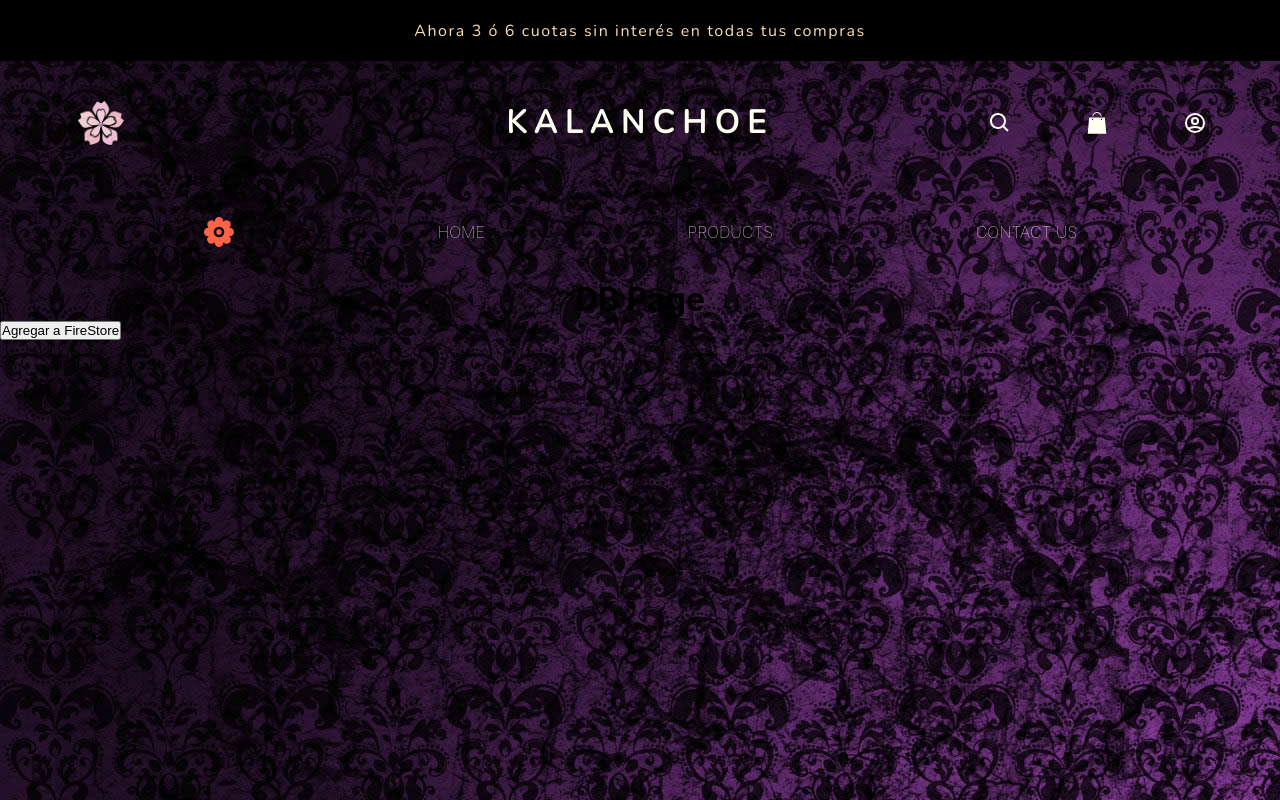
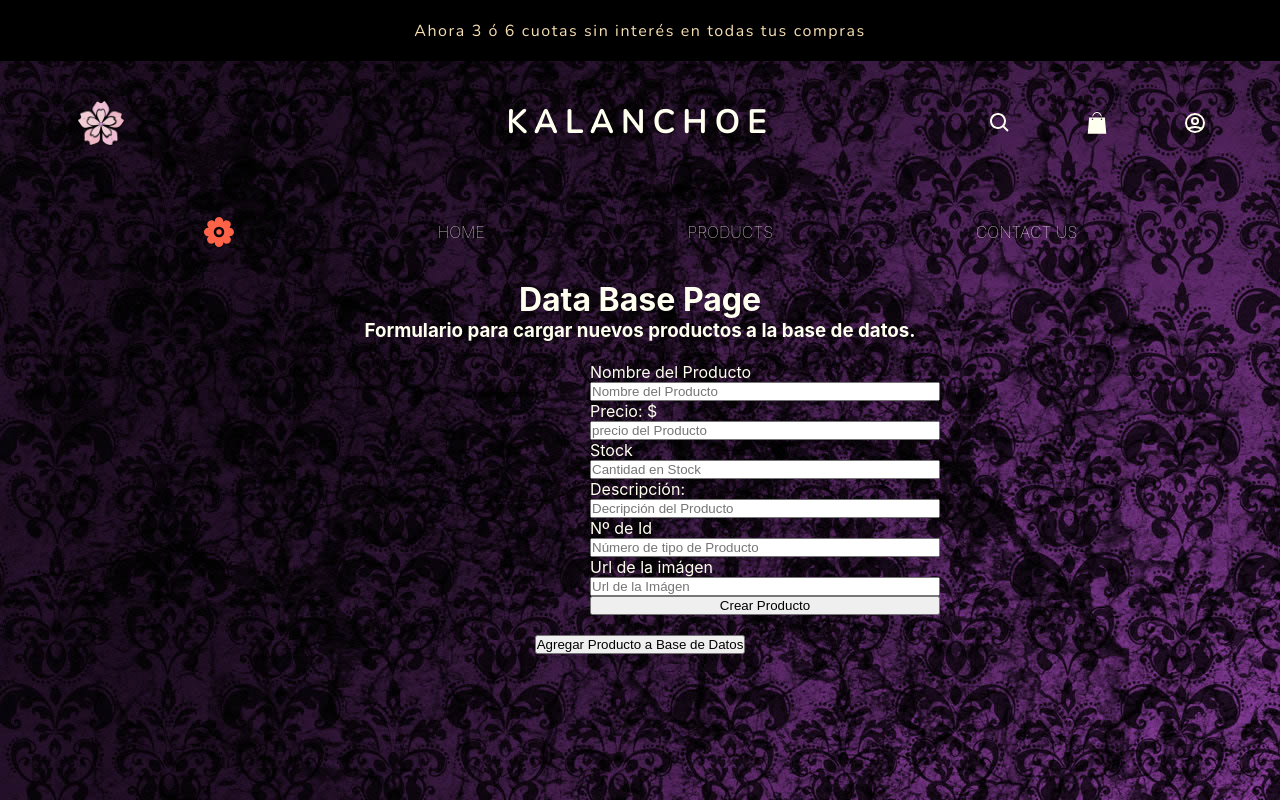
Before and after one commit to DemianKoro/myApp, a React (Create React App) app: page /myApp/dbPage in a window 1280 px wide. Built offline with nearby package versions, Linux system fonts and the light colour scheme; no server answers; the database is empty.

Commit message:
Formulario a base de datos

```diff
--- a/src/components/Header/LoginMenu/Search/Search.jsx
+++ b/src/components/Header/LoginMenu/Search/Search.jsx
@@ -1,11 +1,14 @@
 import React from "react";
 import { BiSearch } from "react-icons/bi";
+import { Link } from 'react-router-dom';
 import "./Search.scss";
 
 const Search = () => {
   return (
     <>
-      <BiSearch className="img" />
+      <Link to="/myApp/DbPage">
+        <BiSearch className="img" />
+      </Link>
     </>
   );
 };
--- a/src/context/CartContext.jsx
+++ b/src/context/CartContext.jsx
@@ -1,7 +1,9 @@
 import {createContext, useContext, useState} from 'react';
 import React from 'react';
+import swal from 'sweetalert';
 export const CartContext = createContext({});
 CartContext.displayName = "CartContext";
+
 
 
 export const CartProvider = ({children}) => {
@@ -11,7 +13,7 @@ export const CartProvider = ({children}) => {
 
     const grabarProductoEnCarrito = (item, cantidad) => {
         if (cantidad===0) {
-            alert('Debe ingresar una cantidad');
+            swal('Debe ingresar una cantidad');
             console.log('La cantidad no puede ser Cero. No se agregó nada al Carrito');
         }
         else {
--- a/src/pages/CartPage.jsx
+++ b/src/pages/CartPage.jsx
@@ -27,7 +27,7 @@ const CartPage = () => {
         {
                 return (
                 <>
-                    <table className="bodyContenedor__detalleCompra" id="detalleCompra">
+                    <table key={comprar.item.id} className="bodyContenedor__detalleCompra" id="detalleCompra">
                         <tr className="bodyContenedor__detalleCompra__items">
                             <td className="bodyContenedor__detalleCompra__foto" id="foto">
                                 <img id="fotoCompra" src= {comprar.item.imagen} style={{width:"3rem"}} alt=""></img>
--- a/src/pages/DbPage.jsx
+++ b/src/pages/DbPage.jsx
@@ -1,32 +1,168 @@
 import React from "react";
 import { getFirestore } from "../firebase";
+import "./DbPage.scss"
 
-const PRODUCT = {
-    nombre: "Short Rings",
-    descripcion: "Short cortito que muestra bastante.",
-    precio: 5500,
-    stock: 10,
-    imagen: "https://i.postimg.cc/bNTzfT13/85.jpg",
-    categoriaId: 3,
-};
+// ↓ Constante para subir un producto ya declarado en un objeto ↓ a Firestore //
+
+// const PRODUCTO = {
+//   nombre: "Short Rings",
+//   descripcion: "Short cortito que muestra bastante.",
+//   precio: 5500,
+//   stock: 10,
+//   imagen: "https://i.postimg.cc/bNTzfT13/85.jpg",
+//   categoriaId: 3,
+// };
+
+//////////////////////////////////////////////////////////////////////
+
+// ↓ Constante para subir varios productos ya declarados en un Array ↓ a Firestore //
+
+// const PRODUCTOS = [
+//   {
+//     nombre: "Vestido Snail",
+//     precio: 17700,
+//     descripcion:
+//       "Vestido corto estampado con mangas. Abierto adelante con pequeños botones, escote en V. Presenta botones en puños.",
+//     imagen: "https://i.postimg.cc/5NWNNdHh/image01.jpg",
+//     stock: 14,
+//     caterogiaId: 1,
+//   },
+//   {
+//     nombre: "Sweater Zigzag",
+//     descripcion:
+//       "Sweater con escote redondo y moldería al cuerpo. Tiene estampa de rayas zigzag multicolor sobre fondo crudo o azul. Ideal para combinar con jeans en tu look de todos los días.",
+//     precio: 18800,
+//     stock: 7,
+//     imagen: "https://i.postimg.cc/qMcBNbyz/image02.jpg",
+//     caterogiaId: 2,
+//   },
+//   {
+//     nombre: "Vestido Squamas",
+//     descripcion:
+//       "Vestido largo estampado de manga larga. Cuello redondo. Combina muy bien con botas altas hasta la rodilla y maquillaje en los parpados con purpurina.",
+//     precio: 19500,
+//     stock: 2,
+//     imagen: "https://i.postimg.cc/jSsxPH4v/image03.jpg",
+//     caterogiaId: 1,
+//   },
+// ];
+
+// para hacer un form de carga de producto, ver video GMT20220209-220719_Recording_1920x1080 de la clase 13 FireBase II ( MINUTO : 00:48 aprox) //
 
 const DbPage = () => {
+  const db = getFirestore();
+  const collection = db.collection("productos");
+
+  const [nombre, setNombre] = React.useState("");
+  const [precio, setPrecio] = React.useState("");
+  const [descripcion, setDescripcion] = React.useState("");
+  const [stock, setStock] = React.useState("");
+  const [categotriaId, setCategoriaId] = React.useState("");
+  const [imagen, setImagen] = React.useState("");
+
+  const handleSubmit = (evt) => {
+    evt.preventDefault();
+    console.log("Se creo el Producto", PRODUCTO);
+  }
+
+  const PRODUCTO = {
+    nombre,
+    descripcion,
+    precio,
+    imagen,
+    stock,
+    categotriaId,
+  };
 
   const crearProductoEnFirestore = () => {
-    const db = getFirestore();
-    const collection = db.collection("productos");
     collection
-      .add(PRODUCT)
+      .add(PRODUCTO)
       .then((res) => console.log("Producto Agregado:", res.id))
       .catch((err) => console.log("Se ha producido un Error:", err));
-  }
+  };
+
+  // const crearColeccionEnFirestore = () => {
+  //   PRODUCTOS.forEach((producto) => {
+  //     collection
+  //       .add(producto)
+  //       .then((res) => console.log("Producto Agregado:", res.id))
+  //       .catch((err) => console.log("Se ha producido un Error:", err));
+  //   });
+  // };
 
   return (
-    <div>
-      <h1>DB Page</h1>
-      <button onClick={crearProductoEnFirestore}>Agregar a FireStore</button>
+    <div className="dbPage">
+      <h1>Data Base Page</h1>
+      <h3>Formulario para cargar nuevos productos a la base de datos.</h3>
+      <br />
+      <div className="dbPage__body" >
+        <div className="dbPage__body__imagenContainer" >
+          <img src={imagen} alt="" />
+        </div>
+        <form className="dbPage__body__form" onSubmit={handleSubmit} >
+          <label htmlFor="name"></label>
+          Nombre del Producto<input
+            type="text"
+            id="name"
+            name="name"
+            placeholder="Nombre del Producto"
+            value={nombre}
+            onChange={e=>setNombre(e.target.value)}
+          />
+          <label htmlFor="precio"></label>
+          Precio: $<input
+            type="number"
+            id="precio"
+            name="precio"
+            placeholder="precio del Producto"
+            value={precio}
+            onChange={e=>setPrecio(e.target.value)}
+          />
+          <label htmlFor="stock"></label>
+          Stock<input
+            type="number"
+            id="stock"
+            name="stock"
+            placeholder="Cantidad en Stock"
+            value={stock}
+            onChange={e=>setStock(e.target.value)}
+          />
+          Descripción:<label htmlFor="descripcion"></label>
+          <input
+            type="text"
+            id="descripcion"
+            name="descripcion"
+            placeholder="Decripción del Producto"
+            value={descripcion}
+            onChange={e=>setDescripcion(e.target.value)}
+          />
+          Nº de Id<label htmlFor="categoriaId"></label>
+          <input
+            type="number"
+            id="categoriaId"
+            name="caterogiaId"
+            placeholder="Número de tipo de Producto"
+            value={categotriaId}
+            onChange={e=>setCategoriaId(e.target.value)}
+          />
+          Url de la imágen <label htmlFor="imagen"></label>
+          <input
+            type="text"
+            id="imagen"
+            name="iamgen"
+            placeholder="Url de la Imágen"
+            value={imagen}
+            onChange={e=>setImagen(e.target.value)}
+          />
+          <input type="submit" value="Crear Producto" />
+        </form>
+      </div>
+      <br />
+      <button onClick={crearProductoEnFirestore}>Agregar Producto a Base de Datos</button>
+      {/* <button onClick={crearColeccionEnFirestore}>Agregar Colección</button> */}
     </div>
   );
+
 };
 
 export default DbPage;
--- /dev/null
+++ b/src/pages/DbPage.scss
@@ -0,0 +1,29 @@
+.dbPage {
+
+    &__body{
+        display: grid;
+        grid-template-rows: 1fr;
+        grid-template-columns: 0fr 0fr;
+        grid-template-areas: "imagenContainer form";
+
+        &__imagenContainer {
+            grid-area: imagenContainer;
+            width: 250px;
+            img {
+                width: 250px;
+            }
+        }
+
+    }
+    color: ivory;
+    display: flex;
+    flex-direction: column;
+    justify-content: center;
+    align-items: center;
+}
+
+form {
+    display: flex;
+    width: 350px;
+    flex-direction: column;
+}
```
